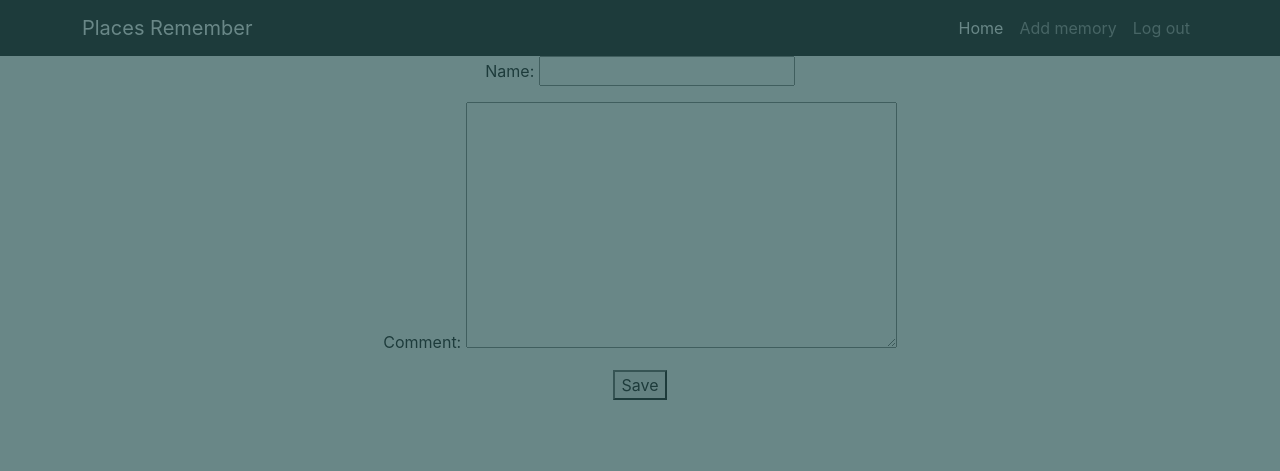
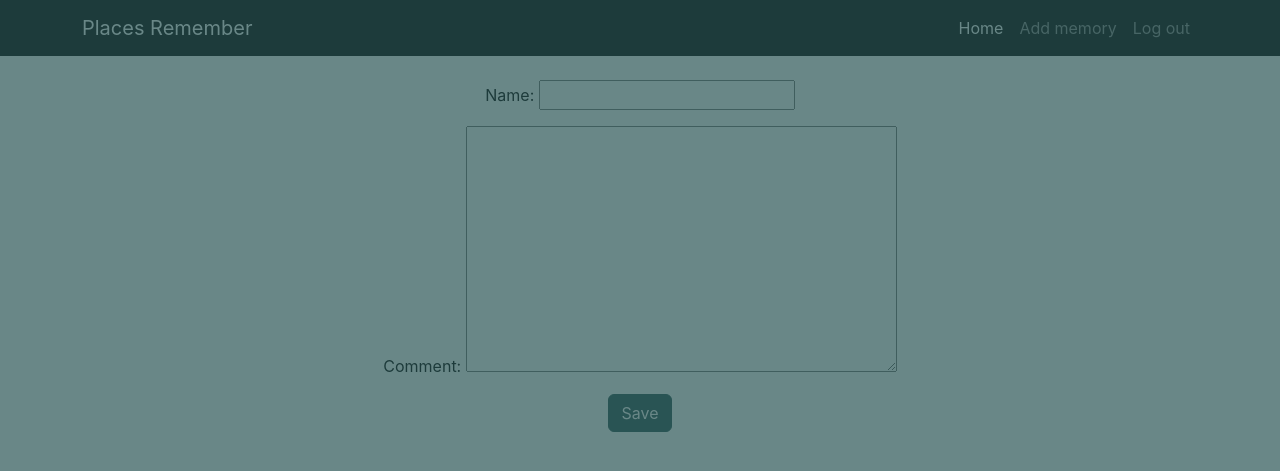
Before and after one commit to lomaxwes/practice, a Django app: page /add_memory/ in a window 1280 px wide. Shown: the top 471 px of the page. Run offline with Django 4.2, Linux system fonts and the light colour scheme; the visitor is signed in with stand-in values (Sample User, id 1); some libraries are stand-ins or nearby versions.

Commit message:
changed the save button according to the style

```diff
--- a/places_remember/places/templates/places/add_memory.html
+++ b/places_remember/places/templates/places/add_memory.html
@@ -3,11 +3,10 @@
 {% block title %}Add Memory{% endblock %}
 
 {% block content %}
-<div align="center">
+<br>
     <form method="post">
         {% csrf_token %}
         {{ form.as_p }}
-        <button type="submit">Save</button>
+        <button class="btn btn-primary" type="submit">Save</button>
     </form>
-</div>
 {% endblock %}
```
